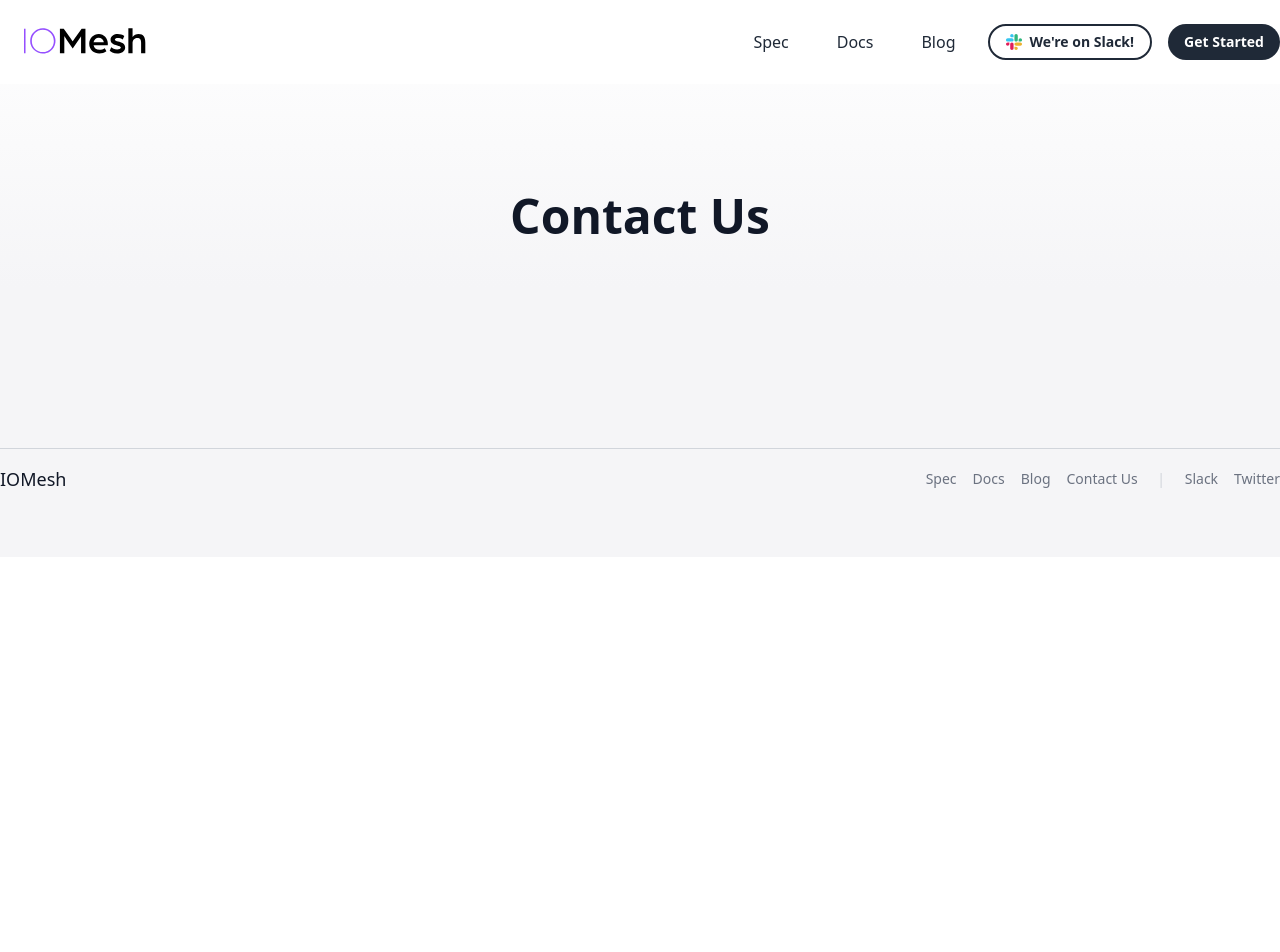
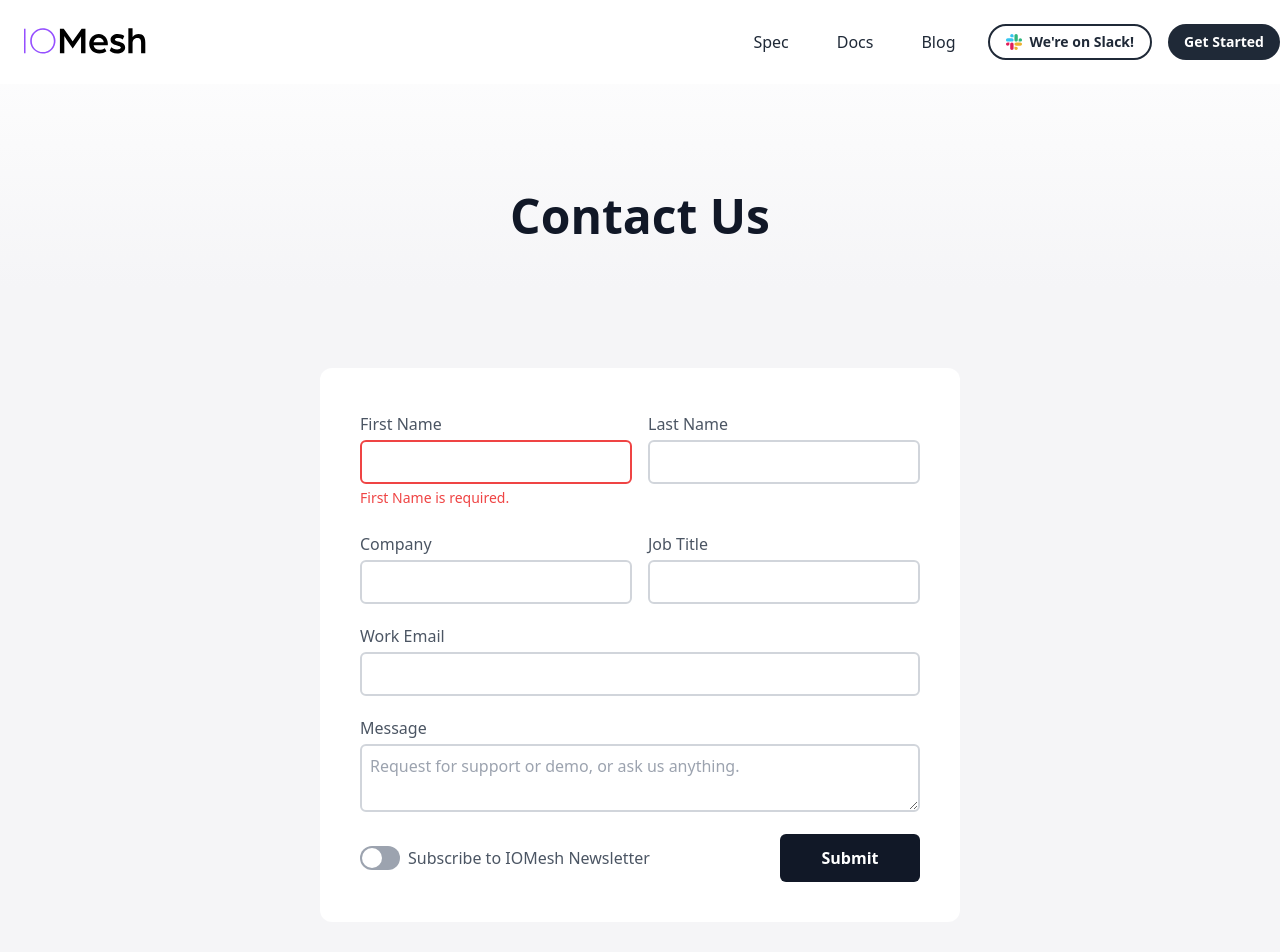
Before and after one commit to SmartX-Design/IOMesh-website, a Next.js app: page /contact in a window 1280 px wide. Shown: the top 952 px of the page. Before the commit the page ends 800 px from the top, so only its background shows below. Built offline with nearby package versions, Linux system fonts and the light colour scheme.

Commit message:
Add contact page

```diff
--- a/components/layout.js
+++ b/components/layout.js
@@ -4,7 +4,7 @@ import { Footer } from '../components/footer';
 
 export default function Layout({ children }) {
     return (
-        <div className="w-full bg-gray-50 overflow-hidden">
+        <div className="w-full bg-gray-50 overflow-hidden min-h-screen">
             <div className="text-gray-900">
                 < Topnav />
                 {children}
--- a/pages/contact.js
+++ b/pages/contact.js
@@ -12,7 +12,51 @@ export default function Spec() {
           <h1 className="text-5xl font-bold text-center w-full">Contact Us</h1>
       </section>
       <section className="py-20">
-
+          <div className="sectionContentWrapper">
+            <form className="contactForm">
+              <div className="flex space-x-4">
+                <div className="w-2/4">
+                  <label for="firstName">First Name</label>
+                  <input type="text" id="firstName" required className="input w-full error"></input>
+                  <div class="text-red-500 text-sm leading-loose">First Name is required.</div>
+                </div>
+                <div className="w-2/4">
+                  <label for="lastName">Last Name</label>
+                  <input type="text" id="lastName" required className="input w-full"></input>
+                </div>
+              </div>
+              <div className="flex space-x-4">
+                <div className="w-2/4">
+                  <label for="company">Company</label>
+                  <input type="text" id="company" required className="input w-full"></input>
+                </div>
+                <div className="w-2/4">
+                  <label for="jobTitle">Job Title</label>
+                  <input type="text" id="jobTitle" required className="input w-full"></input>
+                </div>
+              </div>
+              <div>
+                <label for="email">Work Email</label>
+                <input type="email" id="email" required className="input w-full" title="Please input a valid email address."></input>
+              </div>
+              <div>
+                <label for="message">Message</label>
+                <textarea id="message" className="input w-full" placeholder="Request for support or demo, or ask us anything."></textarea>
+              </div>
+              <div className="flex justify-items-end">
+                <div className="w-3/4 flex items-center">
+                  <input type="checkbox" id="subscribe" className="subscribeCheck"/>
+                  <label for="subscribe" className="subscribeCheckToggle mr-2">Toggle</label>
+                  <label for="subscribe" className="cursor-pointer hover:text-gray-800">Subscribe to IOMesh Newsletter</label>
+                </div>
+                <div className="w-1/4">
+                  <button className="w-full h-12 rounded-md bg-gray-900 text-white font-bold hover:bg-iopurple">
+                    Submit
+                  </button>
+                </div>
+              </div>
+            </form>
+          </div>
       </section>
   </Layout>
   )
--- a/pages/index.js
+++ b/pages/index.js
@@ -233,8 +233,8 @@ export default function Home() {
               Subscribe to Newsletter
             </h3>
             <div className="flex pb-4 mb-4 border-b border-gray-300">
-              <input type="text" placeholder="yourname@email.com" className="w-3/4 h-10 p-2 rounded-md border-gray-300 border-2 text-sm hover:border-purple-500 focus:outline-none focus:border-purple-300 focus:ring-2 focus:ring-purple-300"></input>
-              <button className="w-1/4 h-10 ml-4 rounded-md bg-gray-900 text-white font-bold hover:bg-iopurple">
+              <input type="text" placeholder="yourname@email.com" className="w-3/4 input"></input>
+              <button className="w-1/4 h-12 ml-4 rounded-md bg-gray-900 text-white font-bold hover:bg-iopurple">
                 Subscribe
               </button>
             </div>
--- a/styles/globals.css
+++ b/styles/globals.css
@@ -8,6 +8,14 @@
 
 .link {
     @apply text-iopurple hover:text-iopurple-dark;
+}
+
+.input {
+    @apply p-2 rounded-md border-gray-300 border-2 text-base hover:border-purple-500 hover:shadow-md focus:outline-none focus:border-purple-300 focus:ring-2 focus:ring-purple-300;
+}
+
+.error {
+    @apply border-red-500;
 }
 
 .topNavWrapper {
@@ -92,3 +100,50 @@
 .firstSectionPage {
     @apply pt-48 pb-12 bg-gradient-to-b from-white to-gray-50;
 }
+
+.contactForm {
+    @apply max-w-screen-sm bg-white p-10 mx-auto sm:rounded-xl space-y-4;
+}
+
+.contactForm label {
+    @apply text-gray-600 leading-loose block;
+}
+
+.subscribeCheck {
+    @apply h-0 w-0 invisible;
+}
+
+.subscribeCheckToggle {
+    @apply cursor-pointer bg-gray-400;
+	text-indent: -9999px;
+	width: 40px;
+	height: 24px;
+	display: block;
+	border-radius: 12px;
+	position: relative;
+}
+
+.subscribeCheckToggle:after {
+	content: '';
+	position: absolute;
+	top: 2px;
+	left: 2px;
+	width: 20px;
+	height: 20px;
+	background: #fff;
+	border-radius: 10px;
+	transition: 0.3s;
+}
+
+.subscribeCheck:checked + label {
+	@apply bg-iopurple;
+}
+
+.subscribeCheck:checked + label:after {
+	left: calc(100% - 2px);
+	transform: translateX(-100%);
+}
+
+.subscribeCheckToggle:active:after {
+	width: 24px;
+}
```
Lines whose indentation alone changed are shown as unchanged.
